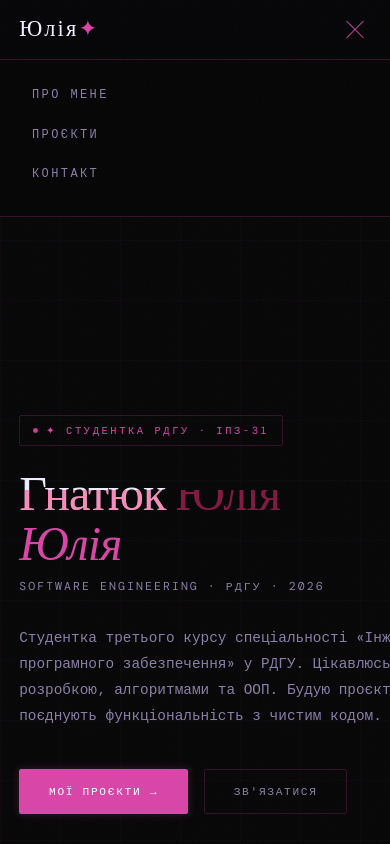
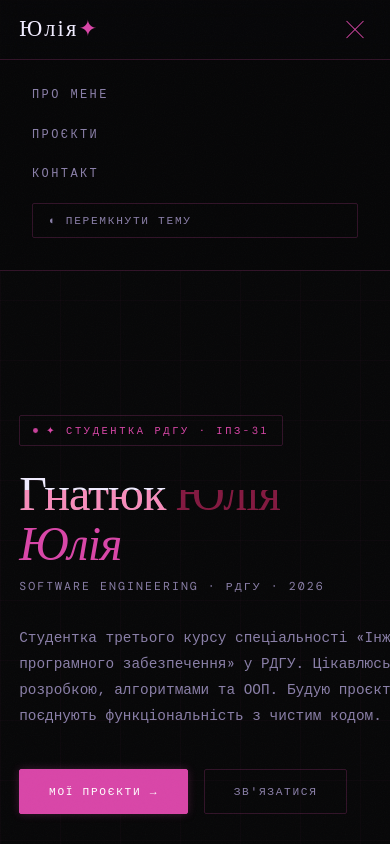
Before and after one commit to yuliagnatyuk/yuliagnatyuk.github.io, a plain HTML site: page index.html in a window 390 px wide. Both pictures are taken after a click on the button "Меню". Shown: the top 844 px of the page. Drawn offline with nearby package versions, Linux system fonts and the light colour scheme; a web font is replaced by a local one.

Commit message:
index.html

```diff
--- a/index.html
+++ b/index.html
@@ -28,6 +28,7 @@
   <a href="#about" onclick="closeMenu()">Про мене</a>
   <a href="#projects" onclick="closeMenu()">Проєкти</a>
   <a href="#contact" onclick="closeMenu()">Контакт</a>
+  <button class="theme-btn-mobile" onclick="toggleTheme(); closeMenu()">◐ Перемкнути тему</button>
 </div>
 
 <section id="hero">
```
